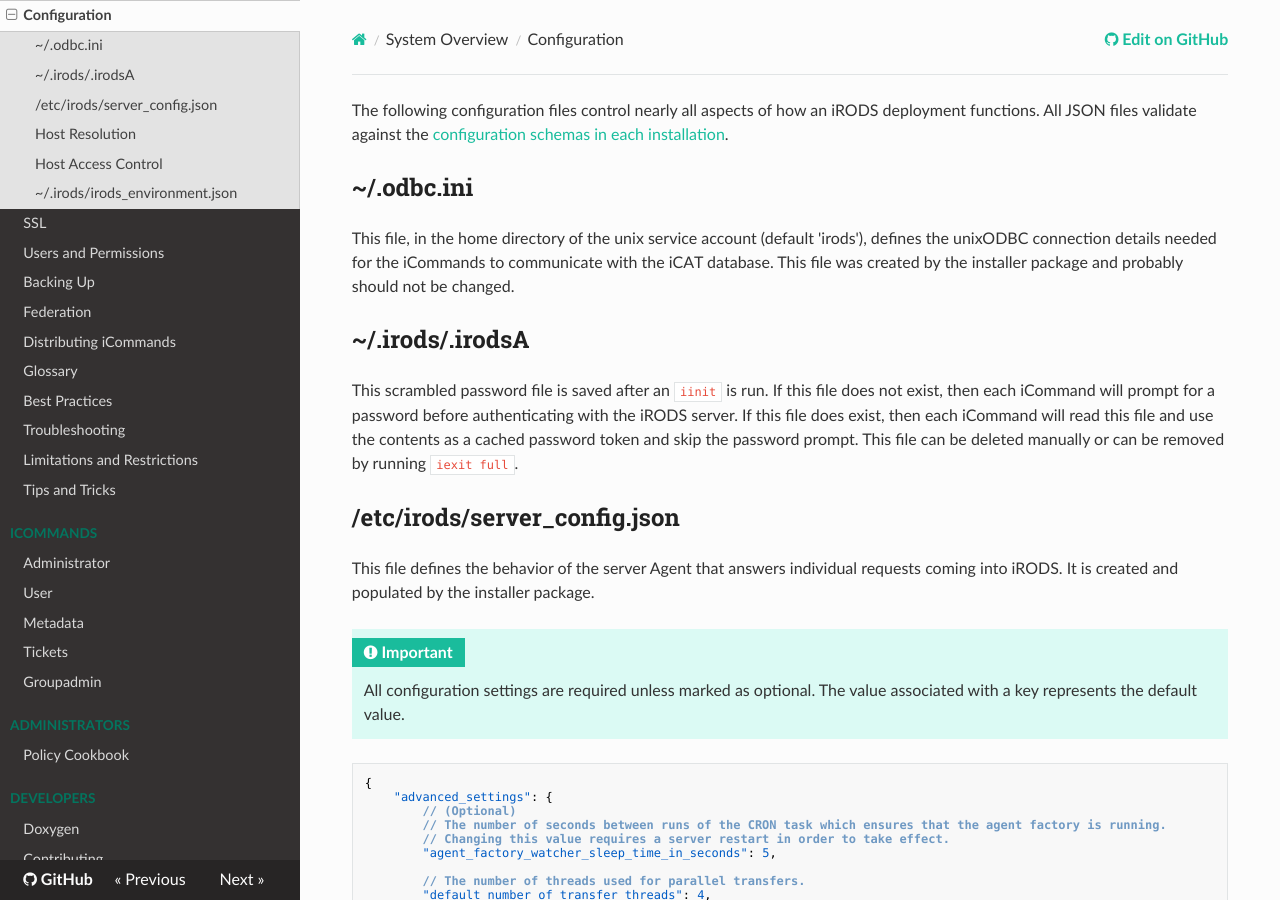
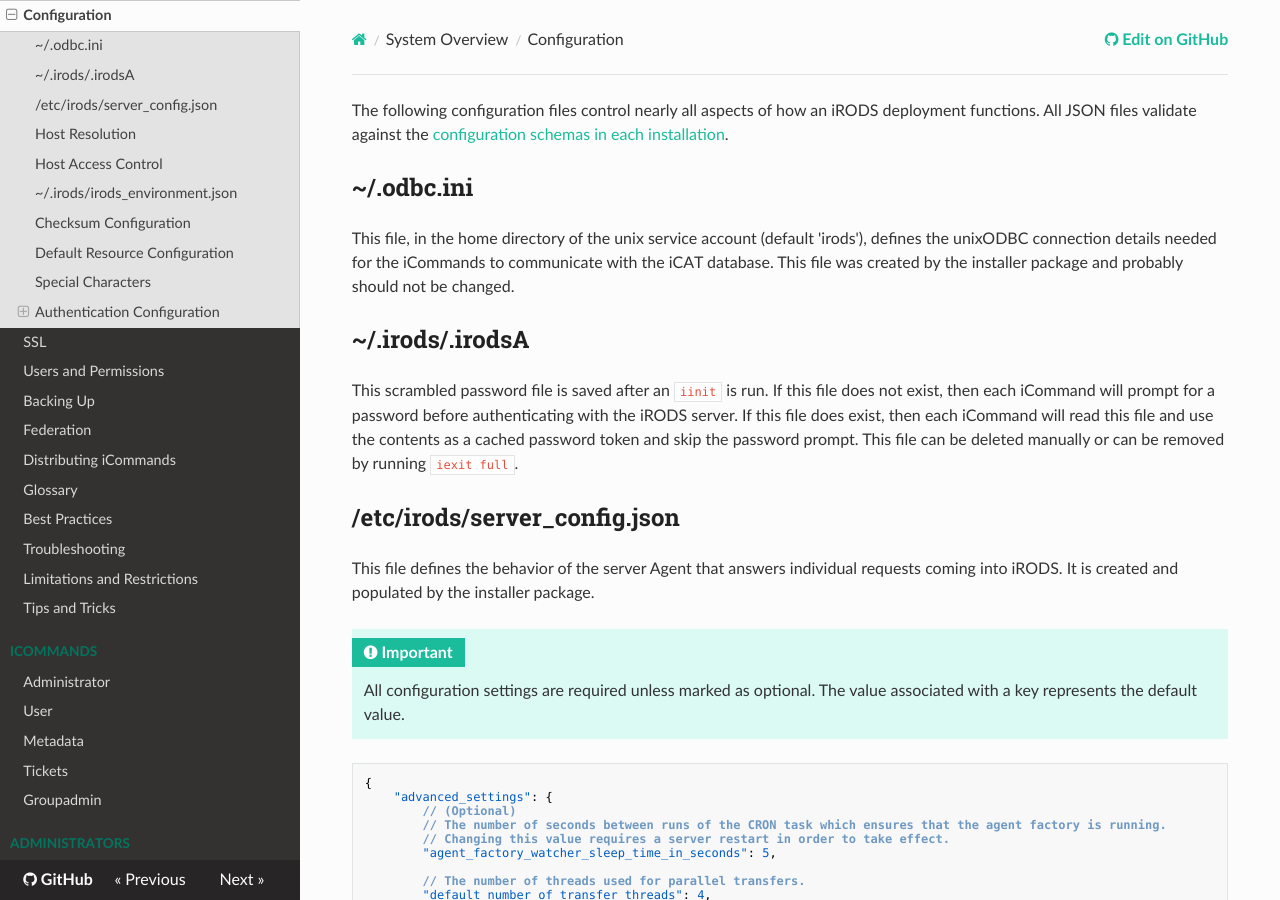
Before and after one commit to irods/irods_docs, an MkDocs documentation site: the page built from docs/system_overview/configuration.md, in a window 1280 px wide and 900 px high. Built offline with MkDocs 1.6.1, drawn with Linux system fonts in a browser that asks for light colours; nearby versions of some CDN libraries.

Commit message:
[#233] Fix Configuration sections not appearing in navigation

````diff
--- a/docs/system_overview/configuration.md
+++ b/docs/system_overview/configuration.md
@@ -770,7 +770,7 @@ Other individual environment variables can be set by using the UPPERCASE version
 export IRODS_CWD='/tempZone/home/public'
 ```
 
-# Checksum Configuration
+## Checksum Configuration
 
 Checksums in iRODS 4.0+ can be calculated using one of multiple hashing schemes.  Since the default hashing scheme for iRODS 4.0+ is SHA256, some existing earlier checksums may need to be recalculated and stored in the iCAT.
 
@@ -821,7 +821,7 @@ If the sender and receiver have inconsistent hash schemes defined, and the recei
 
 If the sender and receiver have inconsistent hash schemes defined, and the receiver's policy is set to 'strict', a USER_HASH_TYPE_MISMATCH error occurs.
 
-# Default Resource Configuration
+## Default Resource Configuration
 
 The placement of new Data Objects (and replicas) into a Zone is determined by the 'resolve_resource_hierarchy' function on the server to
 which the client is connected.  It takes into consideration the conditional input from the client request and the default resource as
@@ -860,15 +860,15 @@ When the determined target resource does not exist, the server will return the '
 The data placement policy is evaluated and enforced by the server to which the client is connected.  Any other
 servers involved in the data transfer will honor the evaluation by the initially connected server.
 
-# Special Characters
+## Special Characters
 
 The default setting for 'standard_conforming_strings' in PostgreSQL 9.1+ was changed to 'on'.  Non-standard characters in iRODS Object names will require this setting to be changed to 'off'.  Without the correct setting, this may generate a USER_INPUT_PATH_ERROR error.
 
-# Authentication Configuration
+## Authentication Configuration
 
 As of iRODS 4.3.1, authentication settings are now configured through rows in the `R_GRID_CONFIGURATION` table in the iRODS Catalog.
 
-## History (pre-4.3.1 configuration)
+### History (pre-4.3.1 configuration)
 
 Historically, authentication configuration had been limited to the PAM authentication scheme (now known as the `pam_password` authentication scheme). These settings were configured through `server_config.json` like this (default values are shown):
 ```json
@@ -891,7 +891,7 @@ On upgrade to 4.3.1, the values which exist in `server_config.json` are inserted
 
 The `password_length` configuration has been removed in 4.3.1. The configuration was used to determine the maximum length of the randomly generated password for PAM authentication scheme users. The randomly generated password is now a fixed length.
 
-## Configuration Overview
+### Configuration Overview
 
 `native` and `pam_password` authentication configurations can be managed in `R_GRID_CONFIGURATION` with options in the `authentication` namespace. Here are the supported `option_name`s and values:
 
@@ -909,7 +909,7 @@ Determines whether to extend the lifetime of the user's randomly generated passw
 
 **NOTE:** This configuration is not used with `native` authentication.
 
-## Configuring authentication in `R_GRID_CONFIGURATION`
+### Configuring authentication in `R_GRID_CONFIGURATION`
 
 `R_GRID_CONFIGURATION` can be modified through the `iadmin` subcommand `set_grid_configuration`. The current value can be queried using the `iadmin` subcommand `get_grid_configuration`.
 
````
